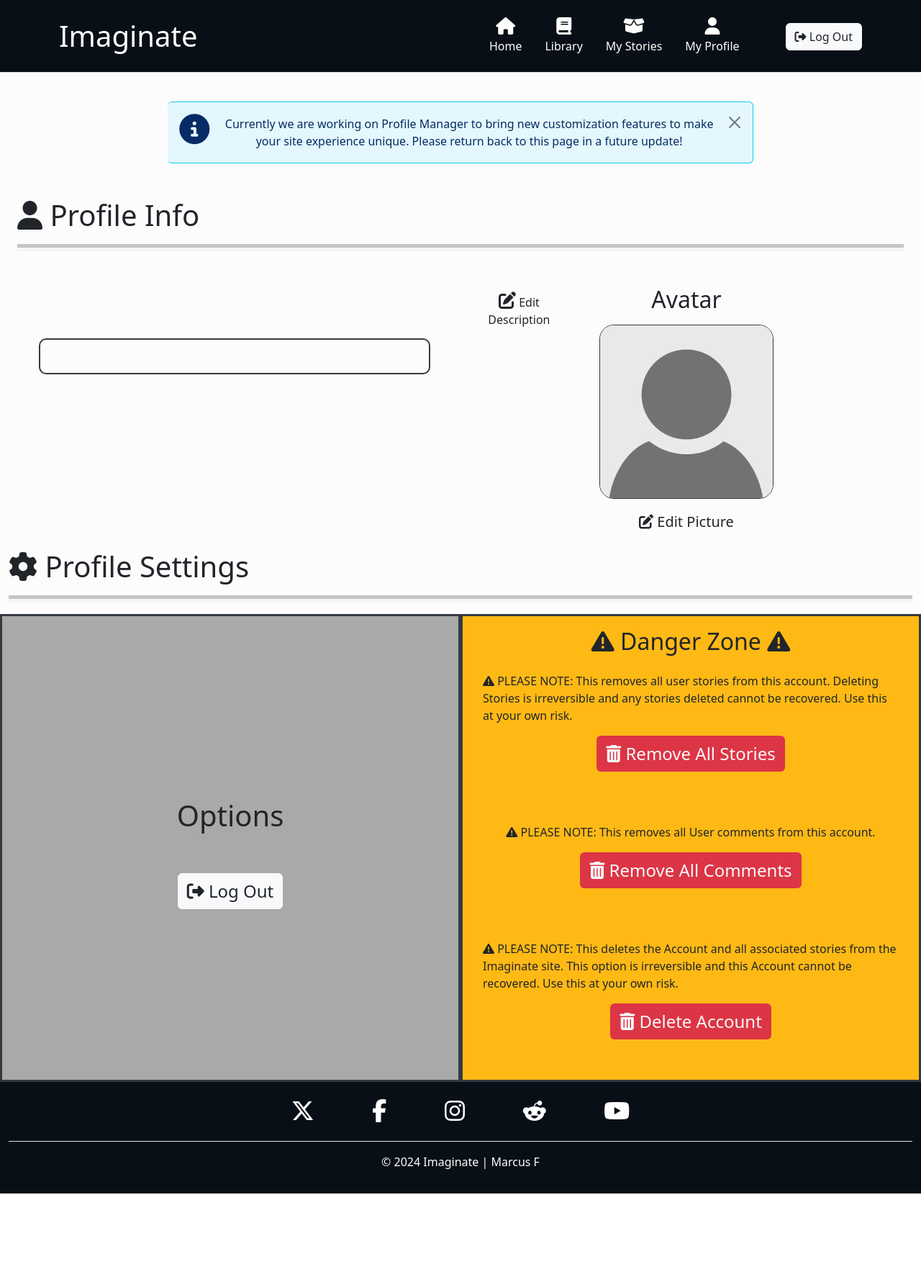
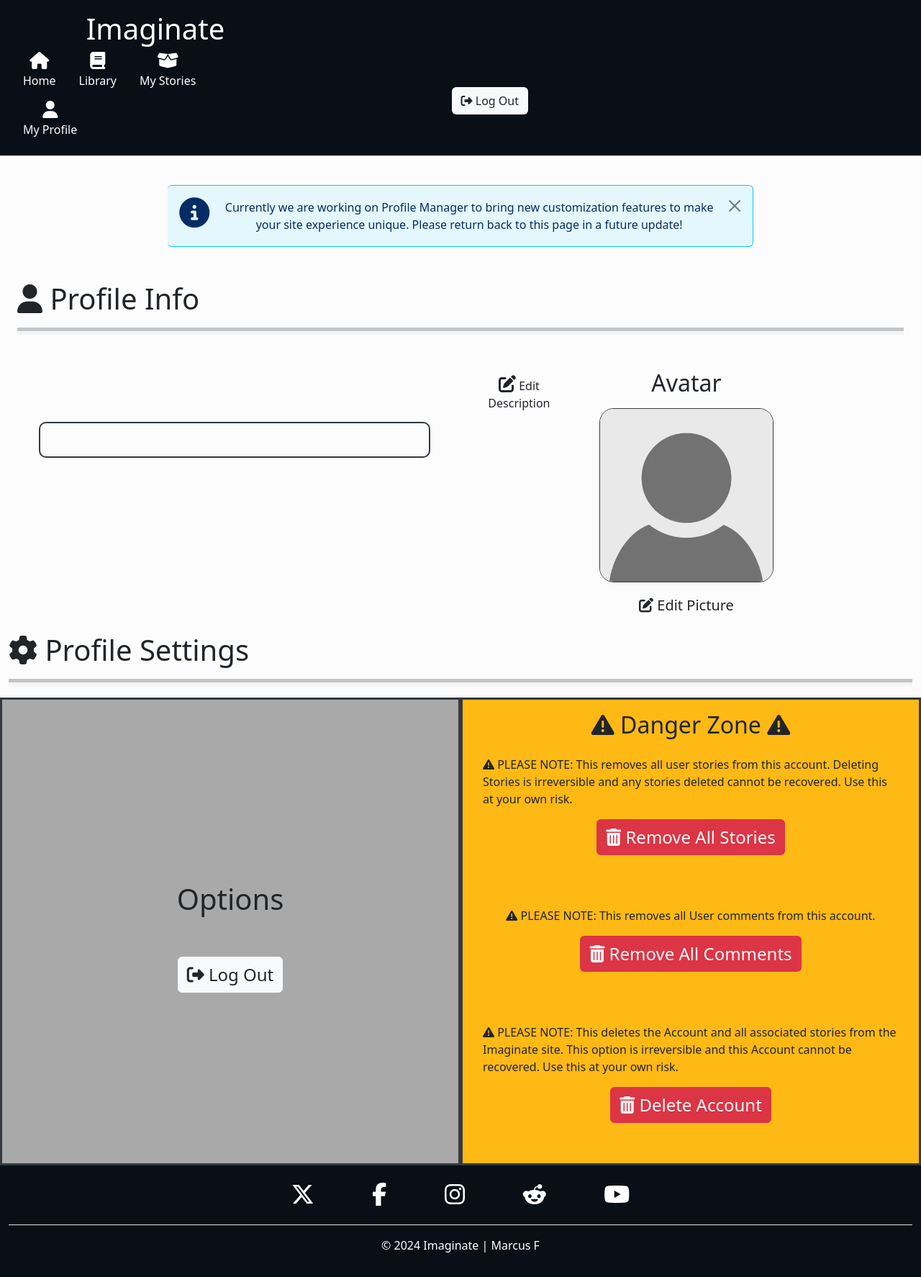
Before and after one commit to MarcusFDev/imaginate-project4, a Django app: page /accounts/profile/ in a window 1280 px wide. Shown: the whole page at 72% size. Before the commit the page ends 1658 px from the top, so only its background shows below. Run offline with Django 4.2, Linux system fonts and the light colour scheme; some libraries are stand-ins or nearby versions.

Commit message:
Change: Restructured base.html nav.

```diff
--- a/static/css/style.css
+++ b/static/css/style.css
@@ -80,6 +80,11 @@
 .library-search-bar {
     border-radius: 14px;
     border: 4px solid gray;
+}
+
+.canvas-title {
+    background-color: #0B151F;
+    border-bottom: 6px solid #080F17;
 }
 
 .paginator {
--- a/templates/base.html
+++ b/templates/base.html
@@ -26,26 +26,27 @@
 <body class="d-flex flex-column h-100">
     {% block header %}
     <header>
-        <div class="px-3 py-3 nav-bg border-bottom">
-            <div class="container">
-                <div class="row justify-content-between align-items-center">
+        <div class="container-fluid px-3 py-3 nav-bg border-bottom">
+            <div class="row d-flex align-items-center">
 
                 <!-- Logo and Site Name -->
-                    <div class="col-lg-auto d-flex align-items-center justify-content-between">
+                <div class="col-xxl-3 col-xl-4 d-flex align-items-center justify-content-center position-relative">
                     <a href="/" class="d-flex align-items-center text-white text-decoration-none">
                         <h1 class="mb-0">Imaginate</h1>
                     </a>
                     <!-- Navbar Toggle Button (Small to Medium devices, hidden on Large) -->
+                    <div class="position-absolute top-0 end-0">
                         <button class="btn btn-light text-dark d-lg-none" type="button" data-bs-toggle="offcanvas"
                             data-bs-target="#offcanvasNavbar" aria-controls="offcanvasNavbar">
                             <i class="fa-solid fa-bars"></i>
                         </button>
                     </div>
+                </div>
 
-                    <!-- Navigation Links -->
-                    <div class="col-lg d-flex justify-content-end align-items-center">
+                <div class="col-xxl-3 d-xxl-block"></div>
 
-                        <!-- Navigation Links (Large devices) -->
+                <!-- Navigation Links (Large Devices) -->
+                <div class="col-xl-3 col-lg-4 d-flex justify-content-end align-items-center">
                     <nav class="d-none d-lg-block">
                         <ul class="nav">
                             <li class="nav-item text-center">
@@ -75,27 +76,31 @@
                                     <span class="no-animation">My Profile</span>
                                 </a>
                             </li>
+                        </ul>
+                    </nav>
+                </div>
+
                 <!-- Log Out Button -->
-                                <li class="nav-item">
-                                    <button type="submit"
-                                        class="btn btn-light text-dark btn-logout d-none d-lg-block mt-3 ms-5"
+                <div class="col-xxl-3 col-xl-4 d-flex justify-content-end">
+                    <button type="submit" class="btn text-dark btn-logout d-none d-lg-block mt-3 ms-5"
                         data-bs-toggle="modal" data-bs-target="#logoutmodal" aria-current="page">
                         <i class="fa-solid fa-right-from-bracket"></i> Log Out
                     </button>
-                                </li>
-                            </ul>
-                        </nav>
+                </div>
 
                 <!-- Navigation Links (Small to Medium devices) -->
-                        <div class="offcanvas offcanvas-end" tabindex="-1" id="offcanvasNavbar"
+                <div class="offcanvas offcanvas-end px-0" tabindex="-1" id="offcanvasNavbar"
                     aria-labelledby="offcanvasNavbarLabel">
                     <div class="offcanvas-header text-white nav-bg border-bottom text-center">
-                                <h4 id="offcanvasNavbarLabel">Imaginate | Menu</h4>
+                        <h4 id="offcanvasNavbarLabel">Imaginate</h4>
                         <button type="button" class="btn-close btn-close-white" data-bs-dismiss="offcanvas"
                             aria-label="Close"></button>
                     </div>
-                            <div class="offcanvas-body d-flex flex-column imaginate-bg">
-                                <nav>
+                    <div class="offcanvas-body d-flex flex-column imaginate-bg px-0 pt-0">
+                        <div class="d-flex justify-content-center canvas-title mb-3">
+                            <h1 class="pt-2 pb-2 text-white">Menu</h1>
+                        </div>
+                        <nav class="px-4">
                             <ul class="nav flex-column">
                                 <li id="nav-home-mobile" class="nav-item imaginate-nav-mobile text-center mb-3">
                                     <a href="/" id="nav-home"
@@ -117,7 +122,7 @@
                                         My Stories
                                     </a>
                                 </li>
-                                        <li id="nav-profile-mobile" class="nav-item text-center mb-5 imaginate-nav-mobile">
+                                <li id="nav-profile-mobile" class="nav-item text-center imaginate-nav-mobile">
                                     <a href="{% url 'user_profile' %}" id="nav-profile"
                                         class="nav-link text-dark d-flex flex-column align-items-center">
                                         <i class="fa-solid fa-user d-block mx-auto mb-1 icon-bg"></i>
@@ -125,17 +130,14 @@
                                     </a>
                                 </li>
                                 <!-- Log Out Button -->
-                                        <li class="nav-item mt-5">
+                                <li class="nav-item mt-5 align-items-center">
                                     <button type="submit" class="btn text-dark text-bg-warning w-100"
-                                                data-bs-toggle="modal" data-bs-target="#logoutmodal"
-                                                aria-current="page">
+                                        data-bs-toggle="modal" data-bs-target="#logoutmodal" aria-current="page">
                                         <i class="fa-solid fa-right-from-bracket"></i> Log Out
                                     </button>
                                 </li>
                             </ul>
                         </nav>
-                            </div>
-                        </div>
                     </div>
                 </div>
             </div>
```
Also changed, not shown: 1 other file. Lines whose indentation alone changed are shown as unchanged.
